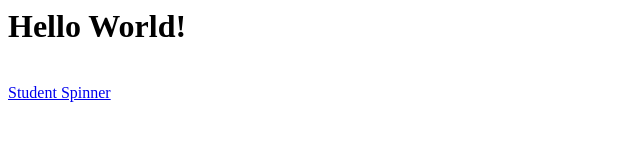
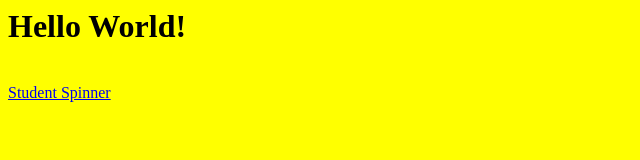
Before and after one commit to prd90/demo, a plain HTML site: page index.html in a window 1280 px wide. Shown: the whole page, without its empty margins (0-640 px from the left). Drawn offline with Linux system fonts and the light colour scheme.

Commit message:
Update index.html

```diff
--- a/index.html
+++ b/index.html
@@ -2,7 +2,7 @@
 <head>
 <title>Welcome</title>
 </head>
-<body>
+<body bgcolor = "Yellow">
 <h1> Hello World!</h1>
   <br>
   <a href="student_spinner.html">Student Spinner</a>
```
